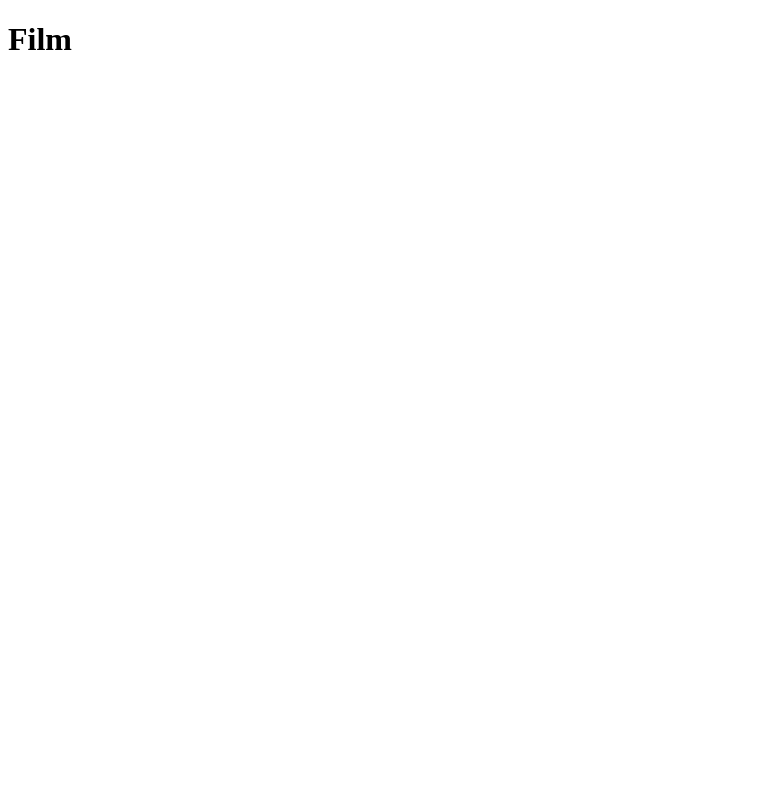
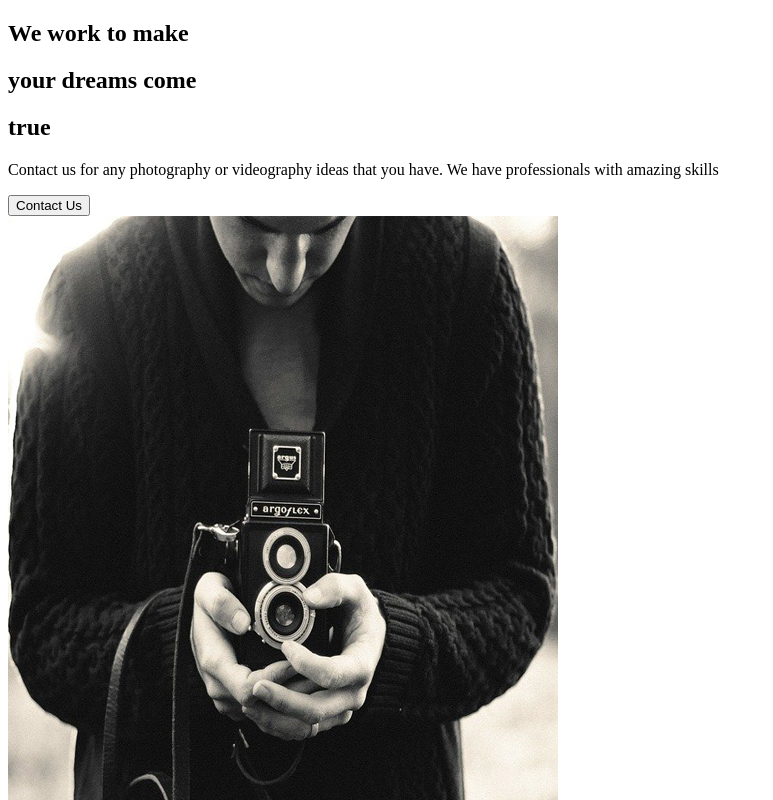
Before and after one commit to Roman-Krytskyi/react-capture, a React (Create React App) app: page / in a window 1280 px wide. Shown: the top 800 px of the page, without its empty margins (0-773 px from the left). Built offline with nearby package versions, Linux system fonts and the light colour scheme.

Commit message:
2. About first section

```diff
--- a/src/App.js
+++ b/src/App.js
@@ -1,7 +1,10 @@
+//importing components
+import AboutUs from './pages/AboutUs';
+
 function App() {
   return (
     <div className="App">
-      <h1>Film</h1>
+      <AboutUs />
     </div>
   );
 }
--- /dev/null
+++ b/src/components/AboutSection.js
@@ -0,0 +1,33 @@
+import home1 from '../img/home1.png';
+
+const AboutSection = () => {
+  return (
+    <div>
+      <div className="description">
+        <div className="title">
+          <div className="hide">
+            <h2>We work to make</h2>
+          </div>
+          <div className="hide">
+            <h2>
+              your <span>dreams</span> come
+            </h2>
+          </div>
+          <div className="hide">
+            <h2>true</h2>
+          </div>
+        </div>
+        <p>
+          Contact us for any photography or videography ideas that you have. We
+          have professionals with amazing skills
+        </p>
+        <button>Contact Us</button>
+        <div className="img">
+          <img src={home1} alt="guy with a camera" />
+        </div>
+      </div>
+    </div>
+  );
+};
+
+export default AboutSection;
--- /dev/null
+++ b/src/pages/AboutUs.js
@@ -0,0 +1,12 @@
+//Page components
+import AboutSection from '../components/AboutSection';
+
+const AboutUs = () => {
+  return (
+    <div>
+      <AboutSection />
+    </div>
+  );
+};
+
+export default AboutUs;
```
Also changed, not shown: src/img/home1.png (added).
